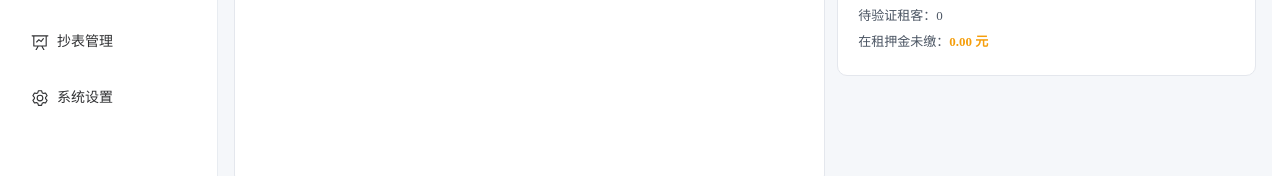
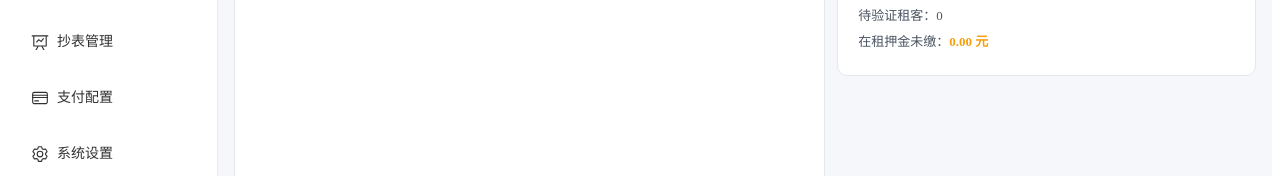
Before and after one commit to meagoco/lookhome, a Vue app in the folder web/: page /dashboard in a window 1280 px wide. Shown: the part 443-619 px from the top of the page. Built offline with nearby package versions, Linux system fonts and the light colour scheme; no server answers; sample sign-in values are in the browser's storage.

Commit message:
sync: web/src/views/Layout.vue

```diff
--- a/web/src/views/Layout.vue
+++ b/web/src/views/Layout.vue
@@ -14,6 +14,7 @@
         <el-menu-item index="/payments"><el-icon><Tickets /></el-icon><span>收款记录</span></el-menu-item>
         <el-menu-item index="/refunds"><el-icon><RefreshLeft /></el-icon><span>押金退款</span></el-menu-item>
         <el-menu-item index="/meterings"><el-icon><DataLine /></el-icon><span>抄表管理</span></el-menu-item>
+        <el-menu-item index="/pay-configs"><el-icon><CreditCard /></el-icon><span>支付配置</span></el-menu-item>
         <el-menu-item v-if="role==='admin'" index="/settings"><el-icon><Setting /></el-icon><span>系统设置</span></el-menu-item>
       </el-menu>
     </el-aside>
@@ -38,7 +39,7 @@
 import { onMounted, reactive, ref } from 'vue';
 import { useRouter } from 'vue-router';
 import api from '../api';
-import { Odometer, HomeFilled, UserFilled, Document, Money, Tickets, RefreshLeft, Setting, DataLine } from '@element-plus/icons-vue';
+import { Odometer, HomeFilled, UserFilled, Document, Money, Tickets, RefreshLeft, Setting, DataLine, CreditCard } from '@element-plus/icons-vue';
 
 const router = useRouter();
 const user = reactive({});
```
